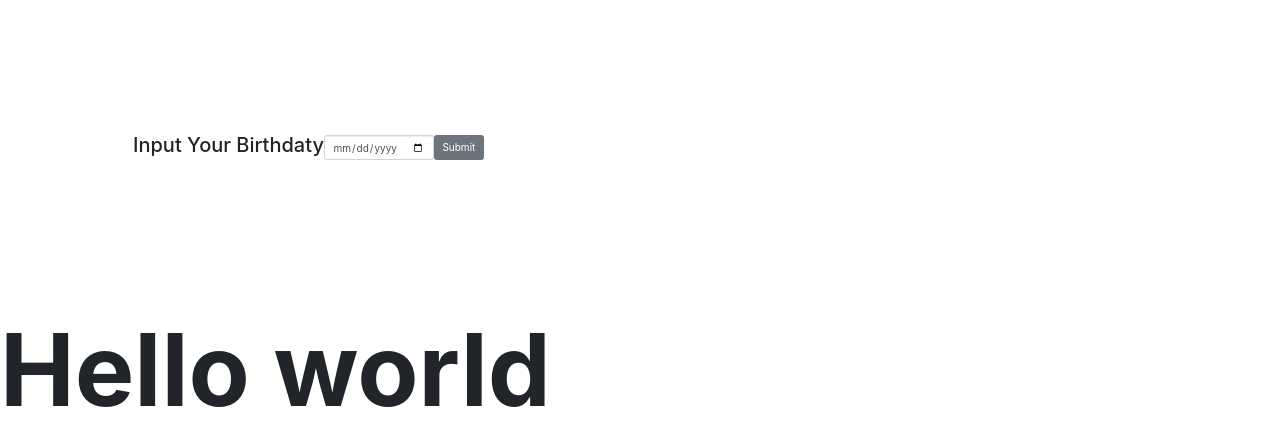
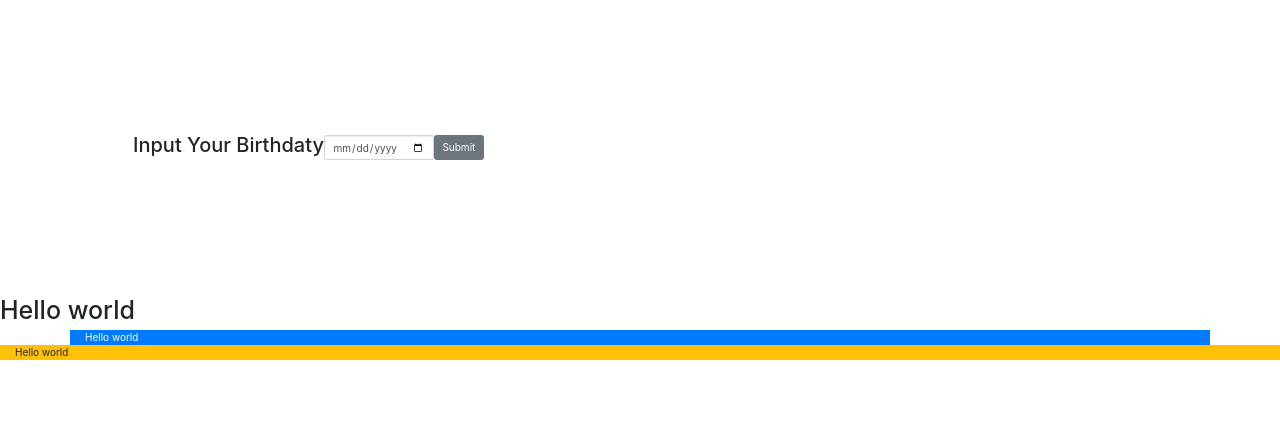
Before and after one commit to cyrsis/react16sandbox, a React app: page / in a window 1280 px wide. Shown: the top 446 px of the page. Built offline with nearby package versions, Linux system fonts and the light colour scheme.

Commit message:
Working perfectly with Bootstrap 4

```diff
--- a/src/App.js
+++ b/src/App.js
@@ -52,7 +52,9 @@ class App extends Component {
             <div >
                 <AgeTeller/>
 
-                 <div className={styles.h1}> Hello world</div>
+                 <div className="h1"> Hello world</div>
+                 <div className="container bg-primary"> Hello world</div>
+                 <div className="container-fluid bg-warning"> Hello world</div>
 
 
                 {/*<h1>hi, this is react</h1>*/}
```
